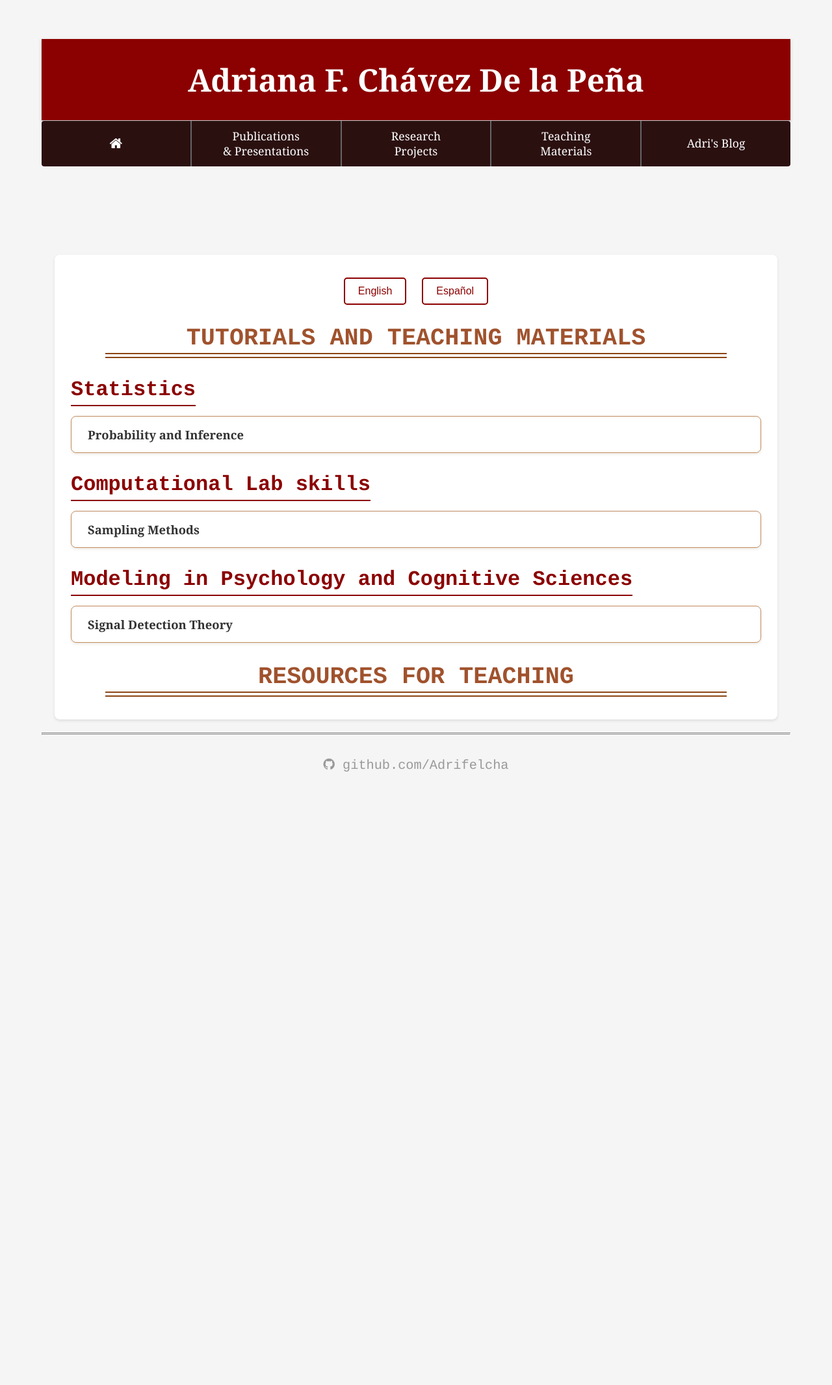
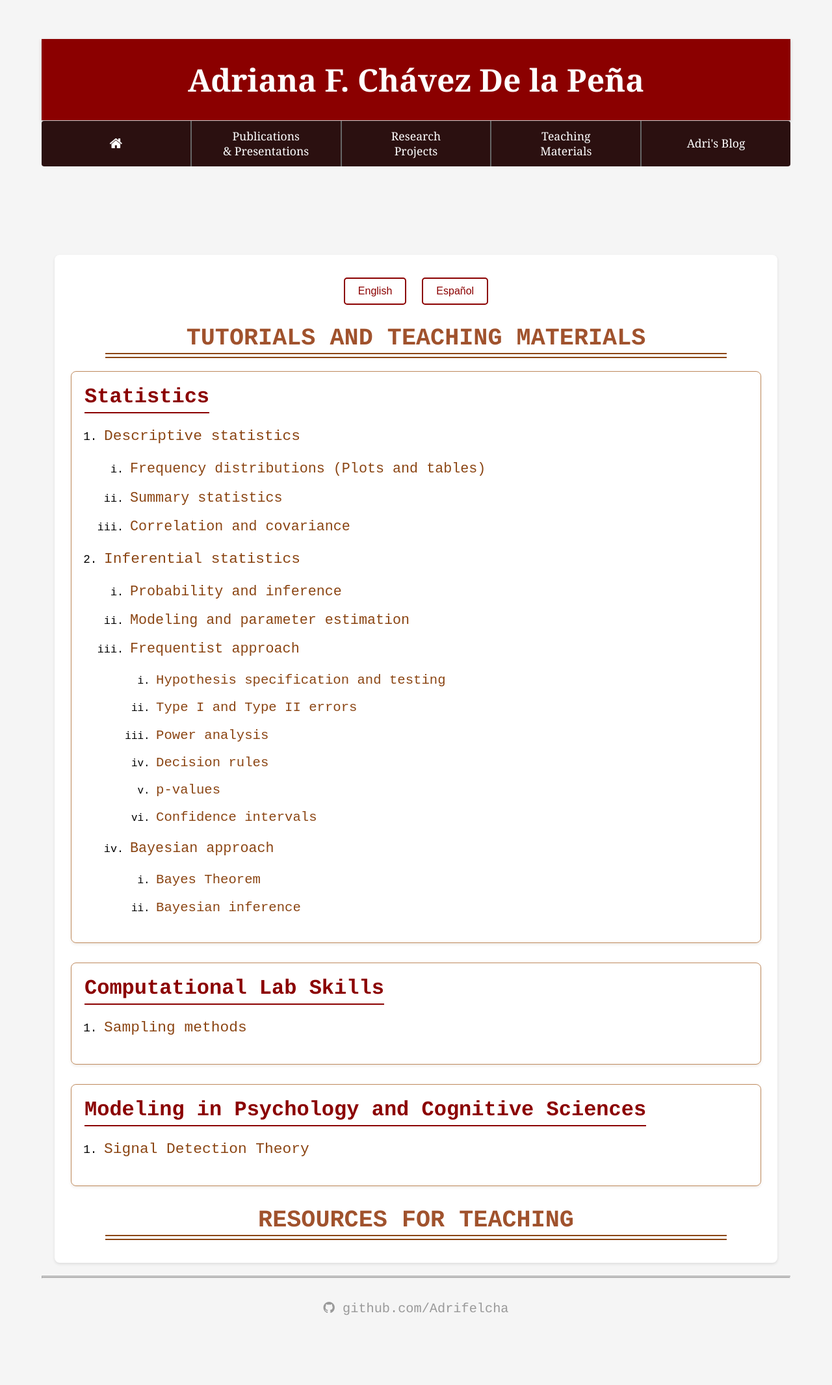
Before and after one commit to Adrifelcha/adrifelcha.github.io, a Jekyll site: the page built from teaching/index.html, in a window 1280 px wide. Shown: the whole page at 65% size. Built offline with Jekyll 4.4.1, drawn with Linux system fonts in a browser that asks for light colours; some web fonts are replaced; before the commit the page ends 1295 px from its top, so only the background shows below that.

Commit message:
Update list of contents

```diff
--- a/teaching/index.html
+++ b/teaching/index.html
@@ -15,32 +15,60 @@ title: Teaching Materials
         <div id="english-materials" class="blog-list language-content">
 
             <h2 class="section-title">Tutorials and Teaching Materials</h2>
-            <h3>Statistics</h3>
-            <div class="blog-item">
-                <div class="blog-content">
-                    <div class="post-title">
-                        <a href="/teaching/probability.html" class="blog-link">Probability and Inference</a>
-                    </div>
-                </div>
+
+            <div class="index-container">
+                <h3>Statistics</h3>
+                <ol class="index-list">
+                    <li>
+                        <a href="" class="index-link">Descriptive statistics</a>
+                        <ol class="index-sublist">
+                            <li><a href="" class="index-link">Frequency distributions (Plots and tables)</a></li>
+                            <li><a href="" class="index-link">Summary statistics</a></li>
+                            <li><a href="" class="index-link">Correlation and covariance</a></li>
+                        </ol>
+                    </li>
+                    <li>
+                        <a href="" class="index-link">Inferential statistics</a>
+                        <ol class="index-sublist">
+                            <li><a href="" class="index-link">Probability and inference</a></li>
+                            <li><a href="" class="index-link">Modeling and parameter estimation</a></li>
+                            <li><a href="" class="index-link">Frequentist approach</a></li>
+                            <ol class="index-sublist">
+                                <li><a href="" class="index-link">Hypothesis specification and testing</a></li>
+                                <li><a href="" class="index-link">Type I and Type II errors</a></li>
+                                <li><a href="" class="index-link">Power analysis</a></li>
+                                <li><a href="" class="index-link">Decision rules</a></li>
+                                <li><a href="" class="index-link">p-values</a></li>
+                                <li><a href="" class="index-link">Confidence intervals</a></li>
+                            </ol>
+                            <li><a href="" class="index-link">Bayesian approach</a></li>
+                            <ol class="index-sublist">
+                                <li><a href="" class="index-link">Bayes Theorem</a></li>
+                                <li><a href="" class="index-link">Bayesian inference</a></li>
+                            </ol>
+                        </ol>
+                    </li>
+                </ol>
             </div>
 
-            <h3>Computational Lab skills</h3>
-            <div class="blog-item">
-                <div class="blog-content">
-                    <div class="post-title">
-                        <a href="/teaching/sampling.html" class="blog-link">Sampling Methods</a>
-                    </div>
-                </div>
+            <div class="index-container">
+                <h3>Computational Lab Skills</h3>
+                <ol class="index-list">
+                    <li>
+                        <a href="/teaching/sampling.html" class="index-link">Sampling methods</a>
+                    </li>
+                </ol>
             </div>
 
-            <h3>Modeling in Psychology and Cognitive Sciences</h3>
-            <div class="blog-item">
-                <div class="blog-content">
-                    <div class="post-title">
-                        <a href="/teaching/sdt.html" class="blog-link">Signal Detection Theory</a>
-                    </div>
-                </div>
+            <div class="index-container">
+                <h3>Modeling in Psychology and Cognitive Sciences</h3>
+                <ol class="index-list">
+                    <li>
+                        <a href="/teaching/sdt.html" class="index-link">Signal Detection Theory</a>
+                    </li>
+                </ol>
             </div>
+
             <h2 class="section-title">Resources for Teaching</h2>
         </div>
 
@@ -49,31 +77,40 @@ title: Teaching Materials
         <!-- Spanish materials -->
         <div id="spanish-materials" class="blog-list language-content" style="display: none;">
             <h2 class="section-title">Tutoriales y Materiales de Apoyo</h2>
-            <h3>Estadística</h3>
-            <div class="blog-item">
-                <div class="blog-content">
-                    <div class="post-title">
-                        <a href="/teaching/probability-es.html" class="blog-link">Probabilidad e Inferencia</a>
-                    </div>
-                </div>
+
+            <div class="index-container">
+                <h3>Estadística</h3>
+                <ol class="index-list">
+                    <li>
+                        <a href="/teaching/descriptive-stats-es.html" class="index-link">Estadística descriptiva</a>
+                    </li>
+                    <li>
+                        <a href="/teaching/probability-es.html" class="index-link">Probabilidad e inferencia</a>
+                        <ol class="index-sublist">
+                            <li><a href="/teaching/probability-theory-es.html" class="index-link">Teoría de probabilidad</a></li>
+                            <li><a href="/teaching/frequentist-stats-es.html" class="index-link">Estadística frecuentista</a></li>
+                            <li><a href="/teaching/bayesian-stats-es.html" class="index-link">Estadística bayesiana</a></li>
+                        </ol>
+                    </li>
+                </ol>
             </div>
 
-            <h3>Herramientas de Laboratorio Computacionales</h3>
-            <div class="blog-item">
-                <div class="blog-content">
-                    <div class="post-title">
-                        <a href="/teaching/sampling-es.html" class="blog-link">Métodos de Muestreo</a>
-                    </div>
-                </div>
+            <div class="index-container">
+                <h3>Herramientas de Laboratorio Computacionales</h3>
+                <ol class="index-list">
+                    <li>
+                        <a href="/teaching/sampling-es.html" class="index-link">Métodos de muestreo</a>
+                    </li>
+                </ol>
             </div>
 
-            <h3>Modelos en Psicología y Ciencias Cognitivas</h3>
-            <div class="blog-item">
-                <div class="blog-content">
-                    <div class="post-title">
-                        <a href="https://adrifelcha.shinyapps.io/TDS_2020/" class="blog-link" target="_blank">Teoría de Detección de Señales</a>
-                    </div>
-                </div>
+            <div class="index-container">
+                <h3>Modelos en Psicología y Ciencias Cognitivas</h3>
+                <ol class="index-list">
+                    <li>
+                        <a href="https://adrifelcha.shinyapps.io/TDS_2020/" class="index-link" target="_blank">Teoría de Detección de Señales</a>
+                    </li>
+                </ol>
             </div>
 
             <h2 class="section-title">Recursos para enseñar</h2>
@@ -134,10 +171,55 @@ document.addEventListener('DOMContentLoaded', function() {
 
 .blog-list h3 {
     color: #8B0000;
-    margin-top: 30px;
+    margin-top: 0;
     margin-bottom: 15px;
     border-bottom: 2px solid #8B0000;
     padding-bottom: 5px;
     width: fit-content;
 }
+
+.index-container {
+    margin: 10px 0 30px 0;
+    padding: 20px;
+    background: rgba(255, 255, 255, 0.9);
+    border: 1px solid #BF8B5E;
+    border-radius: 8px;
+    box-shadow: 0 2px 4px rgba(87, 49, 12, 0.1);
+}
+
+.index-list {
+    list-style: decimal;
+    padding-left: 30px;
+    margin: 15px 0;
+    font-family: 'Courier New', 'Courier', 'monospace';
+    font-size: 1.1em;
+    line-height: 1.8;
+}
+
+.index-list li {
+    margin: 8px 0;
+}
+
+.index-sublist {
+    list-style: lower-roman;
+    padding-left: 40px;
+    margin: 10px 0;
+    font-size: 0.95em;
+}
+
+.index-sublist li {
+    margin: 5px 0;
+}
+
+.index-link {
+    color: #8b4513;
+    text-decoration: none;
+    transition: color 0.3s ease;
+    font-weight: normal;
+}
+
+.index-link:hover {
+    color: #BF8B5E;
+    text-decoration: underline;
+}
 </style>
```
